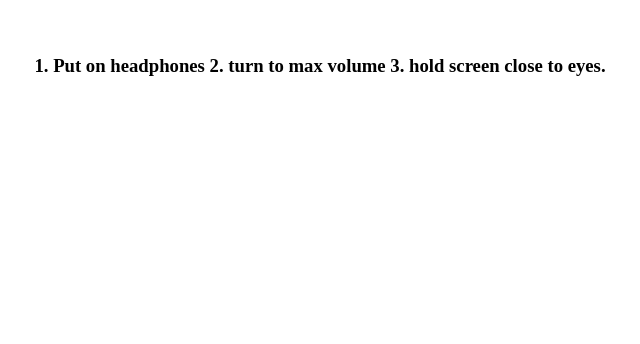
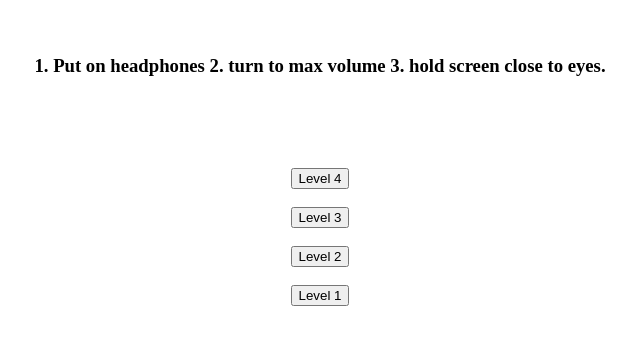
Before and after one commit to hotsoccerchic/headachegenerator, a plain HTML site: page index.html in a window 1280 px wide. Shown: the part 66-410 px from the top of the page, without its empty margins (320-960 px from the left). Drawn offline with Linux system fonts and the light colour scheme.

Commit message:
Update index.html

```diff
--- a/index.html
+++ b/index.html
@@ -4,4 +4,17 @@
 <br>
 <h3> 1. Put on headphones 2. turn to max volume 3. hold screen close to eyes. </h3>
 <br>
+<br>
+  <br>
+  <br>
+<button type="button">Level 4</button>
+<br>
+  <br>
+<button type="button">Level 3</button>
+<br>
+  <br>
+<button type="button">Level 2</button>
+  <br>
+  <br>
+<button type="button">Level 1</button>
 </body>
```
